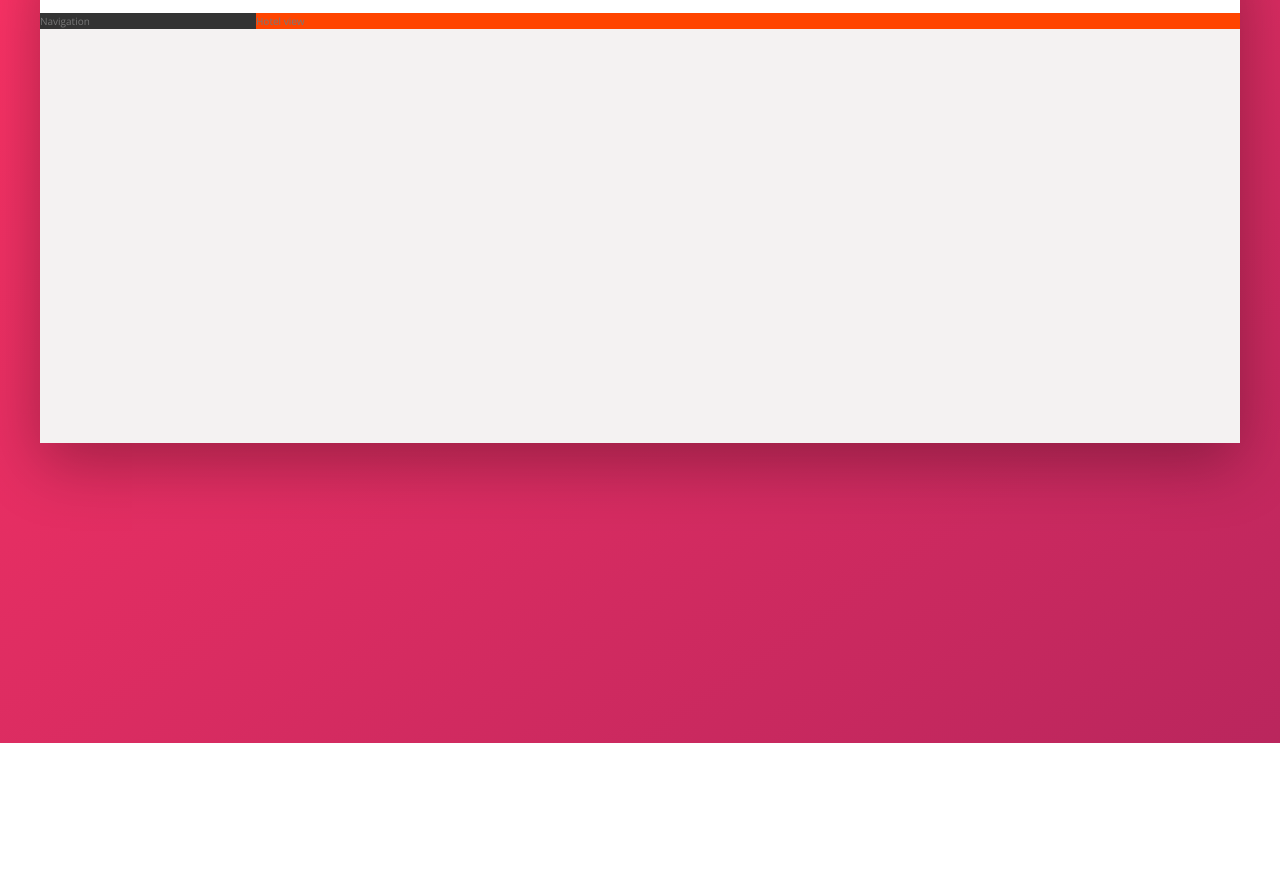
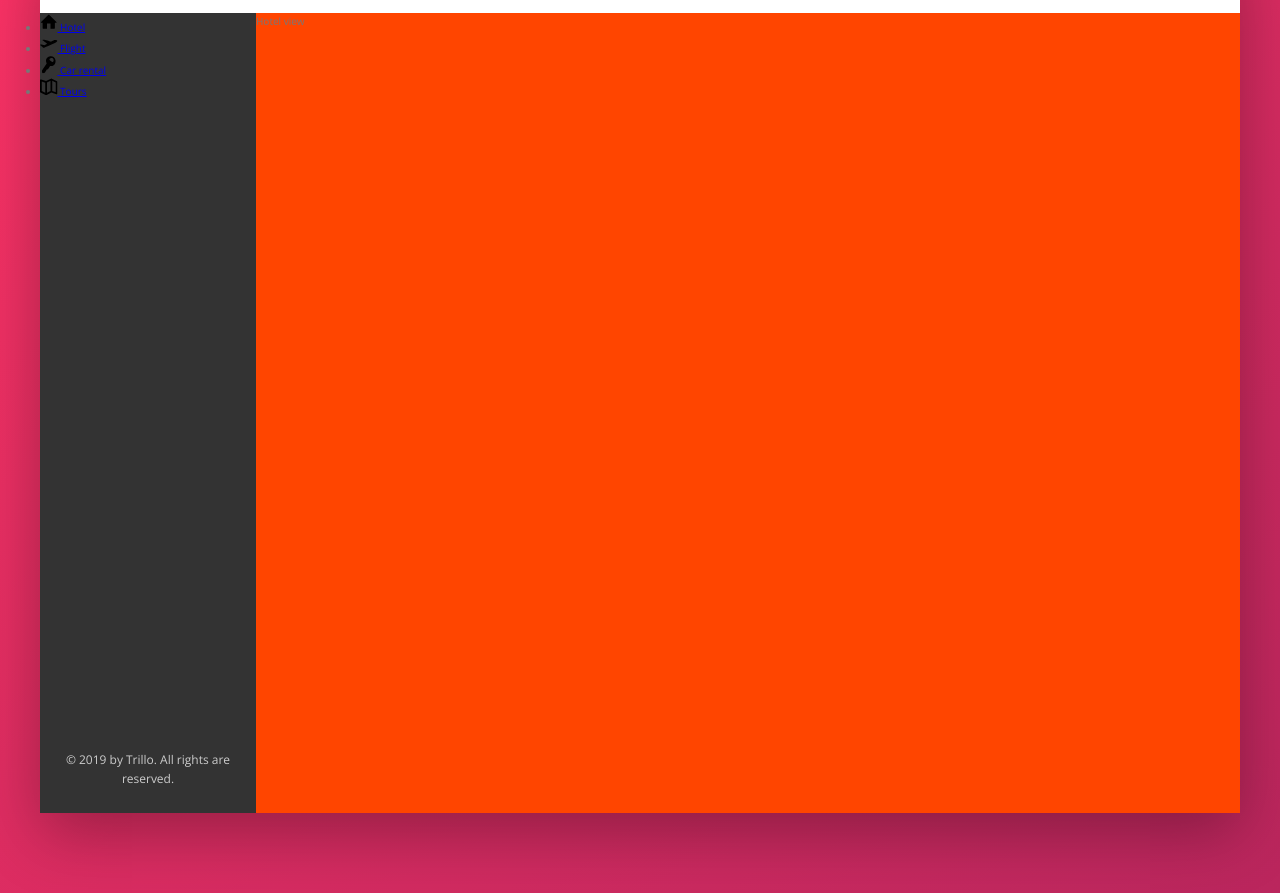
Before and after one commit to AtanasVihrogonov/Trillo-project, a website: page index.html in a window 1280 px wide. Shown: the part 137-1030 px from the top of the page. Before the commit the page ends 880 px from the top, so only its background shows below. Drawn offline with nearby package versions, Linux system fonts and the light colour scheme.

Commit message:
Building the Navigation - Part1

```diff
--- a/index.html
+++ b/index.html
@@ -45,7 +45,47 @@
             </header>
             <div class="content">
                 <nav class="sidebar">
-                    Navigation
+                    <ul class="side-nav">
+                        <li class="side-nav__item">
+                            <a href="#" class="side-nav__link">
+                                <svg class="side-nav__icon">
+                                    <use xlink:href="img/sprite.svg#icon-home"></use>
+                                </svg>
+                                <span>Hotel</span>
+                            </a>
+                        </li>
+
+                        <li class="side-nav__item">
+                            <a href="#" class="side-nav__link">
+                                <svg class="side-nav__icon">
+                                    <use xlink:href="img/sprite.svg#icon-aircraft-take-off"></use>
+                                </svg>
+                                <span>Flight</span>
+                            </a>
+                        </li>
+
+                        <li class="side-nav__item">
+                            <a href="#" class="side-nav__link">
+                                <svg class="side-nav__icon">
+                                    <use xlink:href="img/sprite.svg#icon-key"></use>
+                                </svg>
+                                <span>Car rental</span>
+                            </a>
+                        </li>
+
+                        <li class="side-nav__item">
+                            <a href="#" class="side-nav__link">
+                                <svg class="side-nav__icon">
+                                    <use xlink:href="img/sprite.svg#icon-map"></use>
+                                </svg>
+                                <span>Tours</span>
+                            </a>
+                        </li>
+                    </ul>
+
+                    <div class="legal">
+                        &copy; 2019 by Trillo.  All rights are reserved.
+                    </div>
                 </nav>
                 <main class="hotel-view">
                     Hotel view
--- a/sass/_components.scss
+++ b/sass/_components.scss
@@ -114,5 +114,31 @@
     border-radius: 50%;
     margin-right: 1rem;
   }
+}
+
+/********** SIDE NAVIGATION **********/
+.side-nav {
+  &__item {
+
+  }
+
+  &__link {
+
+  }
+
+  &__icon {
+    width: 1.75rem;
+    height: 1.75rem;
+  }
 
 }
+
+/********** LEGAL TEXT **********/
+.legal {
+  font-size: 1.2rem;
+  color: var(--color-Grey-light-4);
+  text-align: center;
+  padding: 2.5rem;
+
+
+}
--- a/sass/_layout.scss
+++ b/sass/_layout.scss
@@ -25,10 +25,16 @@
   background-color: var(--color-Grey-dark-1);
 
   flex: 0 0 18%;
+
+  display: flex;
+  flex-direction: column;
+  justify-content: space-between;
 }
 
 .hotel-view {
   background-color: #fff;
   background-color: orangered;
+  height: 80rem;
   flex: 1;
+
 }
```
Also changed, not shown: css/style.css.
